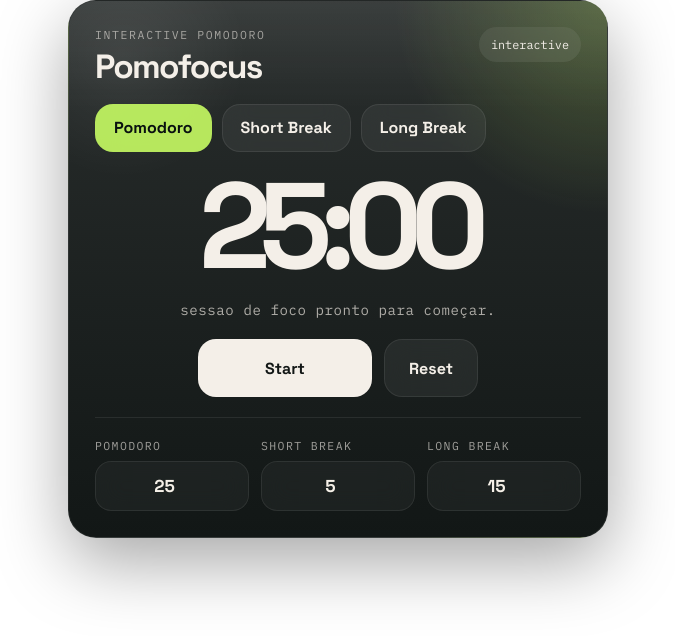
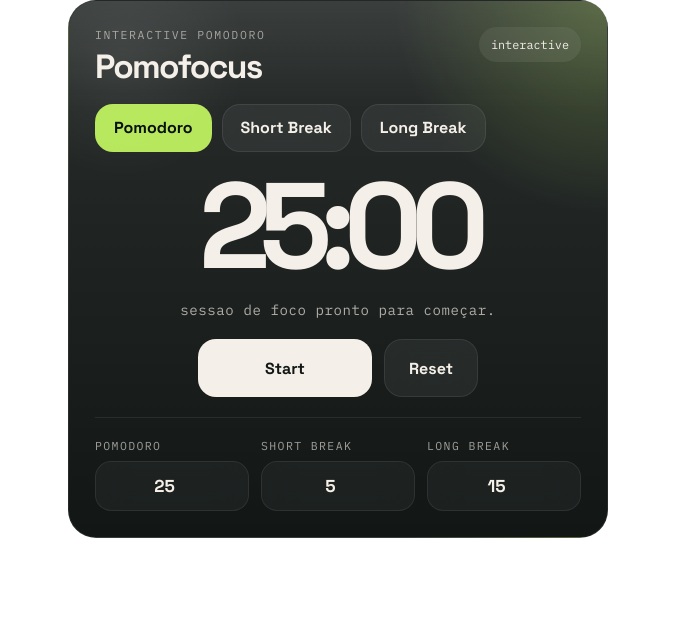
Before and after one commit to dedsfe/widgetnotion, a plain HTML site: page embed.html in a window 1280 px wide. Shown: the whole page, without its empty margins (302-977 px from the left). Drawn offline with Linux system fonts and the light colour scheme.

Commit message:
Remove embed card halo

```diff
--- a/assets/styles.css
+++ b/assets/styles.css
@@ -841,6 +841,16 @@
   background: var(--widget-accent);
 }
 
+.page-embed .widget-style--soft,
+.page-embed .widget-style--glass,
+.page-embed .widget-style--brutal {
+  box-shadow: none;
+}
+
+.page-embed .widget-style--glass {
+  backdrop-filter: none;
+}
+
 .widget-frame {
   position: relative;
   display: grid;
```
